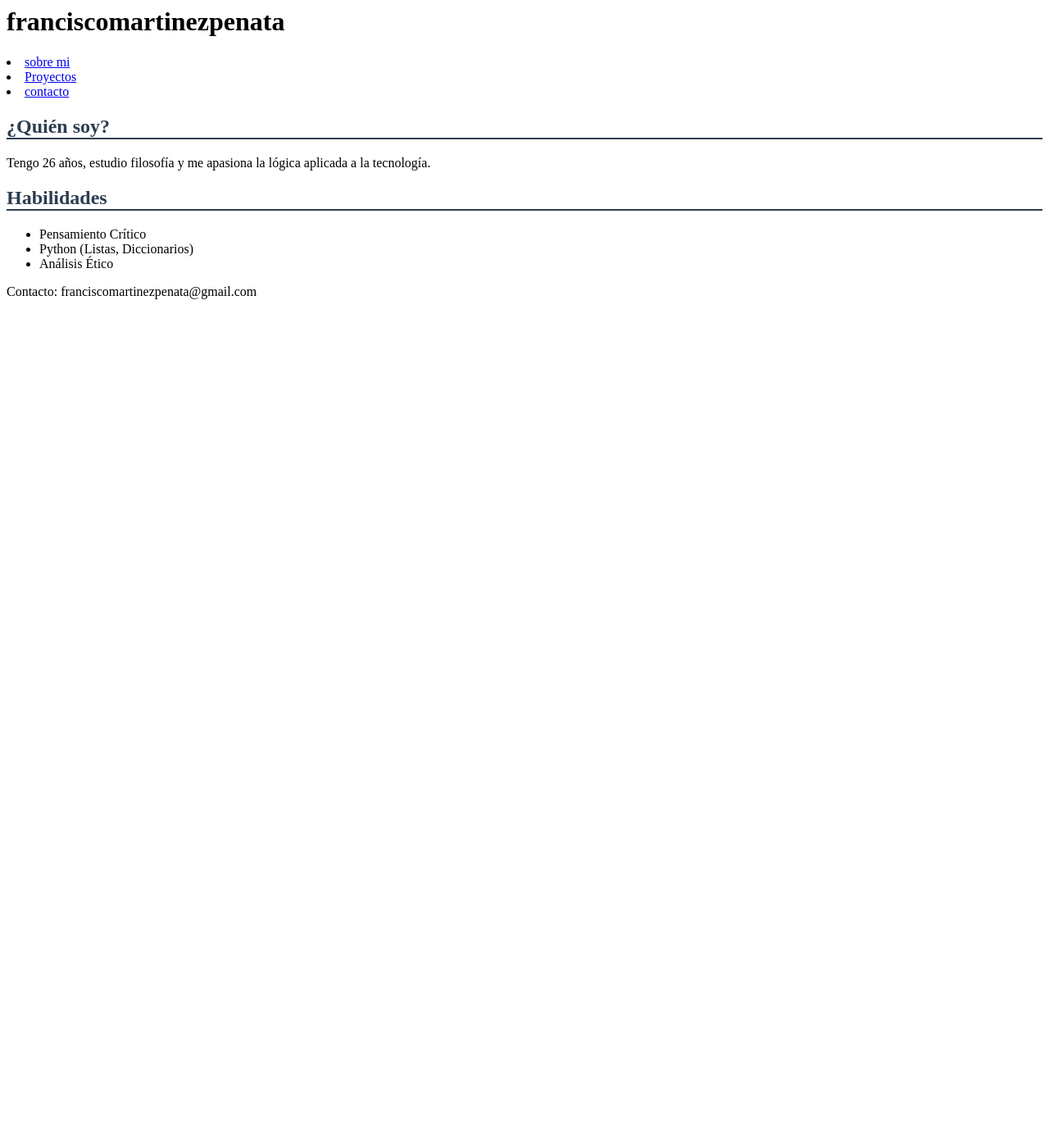
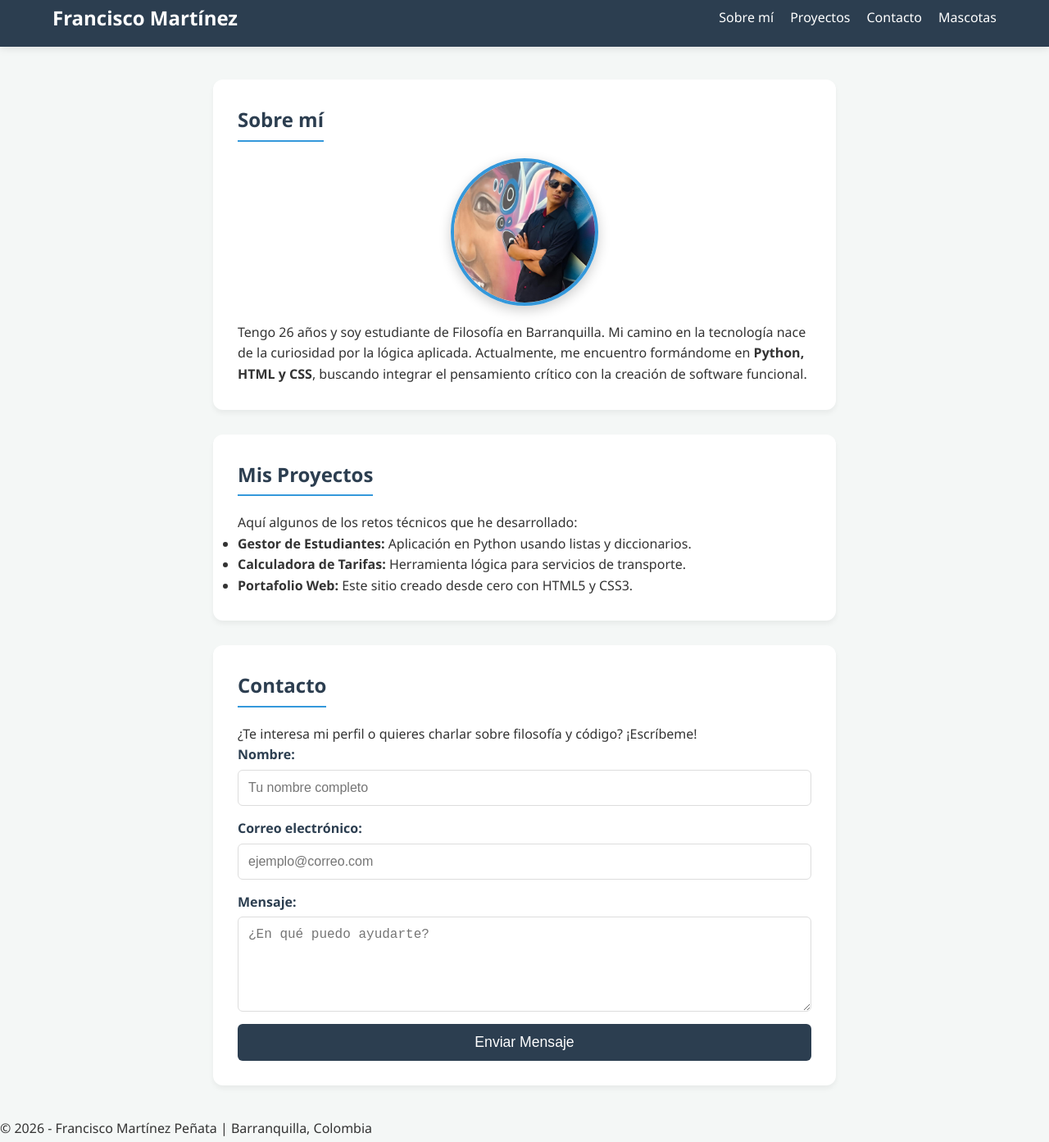
Before and after one commit to franciscomartinezpenata-blip/mi-portafolio, a plain HTML site: page index.html in a window 1280 px wide. Shown: the part 13-1406 px from the top of the page at 82% size. Before the commit the page ends 800 px from the top, so only its background shows below. Drawn offline with Linux system fonts and the light colour scheme.

Commit message:
actualizacion falta ajustar los estilos a la pagina mascotas

```diff
--- a/index.html
+++ b/index.html
@@ -2,51 +2,79 @@
 <html lang="es">
 <head>
     <meta charset="UTF-8">
-    <title>Portafolio | Estudiante de Filosofía & Dev</title>
+    <meta name="viewport" content="width=device-width, initial-scale=1.0">
+    <title>Francisco Martínez | Filósofo & Programador</title>
     <link rel="stylesheet" href="style.css">
 </head>
 <body>
 
     <header>
-        <div class="menu">
-            <h1>franciscomartinezpenata</h1>
+        <div class="logo">
+            <h1>Francisco Martínez</h1>
         </div>
-        <nav
+        <nav>
             <ul>
-                <li><a href= "sobre mi"> sobre mi </a></li>
-                <li><a href="mascotas.html">Proyectos</a></li>
-                <li><a href="contacto">contacto</a></li>
+                <li><a href="#sobre-mi">Sobre mí</a></li>
+                <li><a href="#proyectos">Proyectos</a></li>
+                <li><a href="#contacto">Contacto</a></li>
+                <li><a href="mascotas.html">Mascotas</a></li>
             </ul>
         </nav>
     </header>
 
-<head>
-    <meta charset="UTF-8"><!DOCTYPE html>
-<html lang="es">
-    <meta name="viewport" device-widthcontent="width=device-width, initial-scale=1.0">
-    <title>FRANCISCO MARTINEZ</title>
-    <link rel="stylesheet" href="style.css">
-</head>
-<body>
+    <main>
 
-</body>
-</html>
         <section id="sobre-mi">
-        <h2>¿Quién soy?</h2>
-        <p>Tengo 26 años, estudio filosofía y me apasiona la lógica aplicada a la tecnología.</p>
+            <h2>Sobre mí</h2>
+
+            <img src="/image/foto franciscomartinez.png" alt="Foto de Francisco Martínez" class="foto-perfil">
+
+            <p>
+                Tengo 26 años y soy estudiante de Filosofía en Barranquilla. Mi camino en la tecnología
+                nace de la curiosidad por la lógica aplicada. Actualmente, me encuentro formándome en
+                <strong>Python, HTML y CSS</strong>, buscando integrar el pensamiento crítico con la
+                creación de software funcional.
+            </p>
         </section>
 
-    <section id="habilidades">
-        <h2>Habilidades</h2>
+        <section id="proyectos">
+            <h2>Mis Proyectos</h2>
+            <p>Aquí algunos de los retos técnicos que he desarrollado:</p>
             <ul>
-            <li>Pensamiento Crítico</li>
-            <li>Python (Listas, Diccionarios)</li>
-            <li>Análisis Ético</li>
+                <li><strong>Gestor de Estudiantes:</strong> Aplicación en Python usando listas y diccionarios.</li>
+                <li><strong>Calculadora de Tarifas:</strong> Herramienta lógica para servicios de transporte.</li>
+                <li><strong>Portafolio Web:</strong> Este sitio creado desde cero con HTML5 y CSS3.</li>
             </ul>
         </section>
 
+        <section id="contacto">
+            <h2>Contacto</h2>
+            <p>¿Te interesa mi perfil o quieres charlar sobre filosofía y código? ¡Escríbeme!</p>
+
+            <form action="#" method="POST">
+                <div class="grupo-input">
+                    <label for="nombre">Nombre:</label>
+                    <input type="text" id="nombre" name="nombre" placeholder="Tu nombre completo" required>
+                </div>
+
+                <div class="grupo-input">
+                    <label for="email">Correo electrónico:</label>
+                    <input type="email" id="email" name="email" placeholder="ejemplo@correo.com" required>
+                </div>
+
+                <div class="grupo-input">
+                    <label for="mensaje">Mensaje:</label>
+                    <textarea id="mensaje" name="mensaje" rows="5" placeholder="¿En qué puedo ayudarte?"></textarea>
+                </div>
+
+                <button type="submit">Enviar Mensaje</button>
+            </form>
+        </section>
+
+    </main>
+
     <footer>
-        <p>Contacto: franciscomartinezpenata@gmail.com</p>
+        <p>&copy; 2026 - Francisco Martínez Peñata | Barranquilla, Colombia</p>
     </footer>
 
 </body>
--- /dev/null
+++ b/mascotas.css
@@ -0,0 +1,74 @@
+*{
+    box-sizing: border-box;
+    font-family: 'Work Sans';
+    margin: 0;
+    padding: 0;
+}
+
+.mascotas{
+    background-color: #252A2E;
+    color: #fff;
+    padding: 50px 20px;
+}
+.mascotas .contenido-seccion{
+    max-width: 1100px;
+    margin: auto;
+}
+.mascotas h2{
+    font-size: 48px;
+    font-family: 'Righteous';
+    text-align: center;
+    padding: 20px 0;
+}
+.mascotas .boton a{
+    text-align: center;
+    text-decoration: none;
+    padding: 15px 25px;
+    color: var(--color-secundario);
+    max-width: fit-content;
+    display: block;
+    margin: 20px auto;
+    border: 2px solid var(--color-secundario);
+
+}
+.mascotas .galeria{
+    display: flex;
+    flex-wrap: wrap;
+    justify-content: space-around;
+}
+.mascotas .galeria .proyecto{
+    position: relative;
+    max-width: 340px;
+    height: fit-content;
+    margin: 10px;
+    cursor: pointer;
+}
+.mascotas .galeria .proyecto img{
+    width: 100%;
+    display: block;
+}
+.mascotas .galeria .proyecto .overlay{
+    position: absolute;
+    top: 0;
+    width: 100%;
+    height: 100%;
+    text-align: center;
+    background: linear-gradient(rgba(28,182,152,.8), rgba(28,182,152,.8));
+    display: flex;
+    flex-direction: column;
+    justify-content: center;
+    transition: 1s;
+    font-size: 18px;
+    letter-spacing: 3px;
+    opacity: 0;
+}
+.mascotas .galeria .proyecto .overlay h3{
+    margin-bottom: 20px;
+    transition: 1s;
+}
+.mascotas .galeria .proyecto .overlay:hover{
+    opacity: 1;
+}
+.mascotas .galeria .proyecto .overlay:hover h3{
+    margin-bottom: 0px;
+}
--- a/style.css
+++ b/style.css
@@ -1,28 +1,127 @@
 
-    font-family: 'Arial', sans-serif;
-    line-height: 1.6;
-    background-color: #f4f4f4; /* Un gris muy claro */
-    color: #333;
+* {
     margin: 0;
-    padding: 20px;
-}
-{
-    background: #2c3e50; /* Un azul oscuro elegante */
-    color: white;
-    padding: 2rem;
-    text-align: center;
-    border-radius: 8px;
+    padding: 0;
+    box-sizing: border-box;
 }
 
-{
+body {
+    font-family: 'Segoe UI', Tahoma, Geneva, Verdana, sans-serif;
+    line-height: 1.6;
+    background-color: #f4f7f6;
+    color: #333;
+    padding-bottom: 50px;
+}
+
+
+header {
+    background-color: #2c3e50;
+    color: white;
+    padding: 1rem 5%;
+    display: flex;
+    justify-content: space-between;
+    align-items: center;
+    position: sticky;
+    top: 0;
+    z-index: 1000;
+    box-shadow: 0 2px 10px rgba(0,0,0,0.1);
+}
+
+header h1 {
+    font-size: 1.5rem;
+}
+
+nav ul {
+    list-style: none;
+    display: flex;
+}
+
+nav ul li {
+    margin-left: 20px;
+}
+
+nav ul li a {
+    color: white;
+    text-decoration: none;
+    font-weight: 500;
+    transition: color 0.3s;
+}
+
+nav ul li a:hover {
+    color: #3498db;
+}
+
+
+main {
+    max-width: 800px;
+    margin: 40px auto;
+    padding: 0 20px;
+}
+
+section {
     background: white;
-    margin: 20px 0;
-    padding: 20px;
-    border-radius: 8px;
-    box-shadow: 0 2px 5px rgba(0,0,0,0.1);
+    padding: 30px;
+    margin-bottom: 30px;
+    border-radius: 12px;
+    box-shadow: 0 4px 6px rgba(0,0,0,0.05);
 }
 
 h2 {
     color: #2c3e50;
-    border-bottom: 2px solid #2c3e50;
+    margin-bottom: 20px;
+    border-bottom: 2px solid #3498db;
+    display: inline-block;
+    padding-bottom: 5px;
 }
+
+
+.foto-perfil {
+    width: 180px;
+    height: 180px;
+    border-radius: 50%;
+    object-fit: cover;
+    display: block;
+    margin: 0 auto 20px auto;
+    border: 4px solid #3498db;
+    box-shadow: 0 5px 15px rgba(0,0,0,0.2);
+}
+
+form {
+    display: flex;
+    flex-direction: column;
+    gap: 15px;
+}
+
+.grupo-input {
+    display: flex;
+    flex-direction: column;
+    gap: 5px;
+}
+
+.grupo-input label {
+    font-weight: bold;
+    color: #2c3e50;
+}
+
+input, textarea {
+    padding: 12px;
+    border: 1px solid #ddd;
+    border-radius: 6px;
+    font-size: 1rem;
+    outline: none;
+    transition: border-color 0.3s;
+}
+
+input:focus, textarea:focus {
+    border-color: #3498db;
+}
+
+button {
+    background-color: #2c3e50;
+    color: white;
+    padding: 12px;
+    border: none;
+    border-radius: 6px;
+    font-size: 1.1rem;
+
+}
```
Also changed, not shown: mascotas.html (added, +19 -0 lines), image/foto franciscomartinez.png (added), image/gato.jpeg (added), image/lilo.jpeg (added), image/pnatera.png (added). Lines whose indentation alone changed are shown as unchanged.
